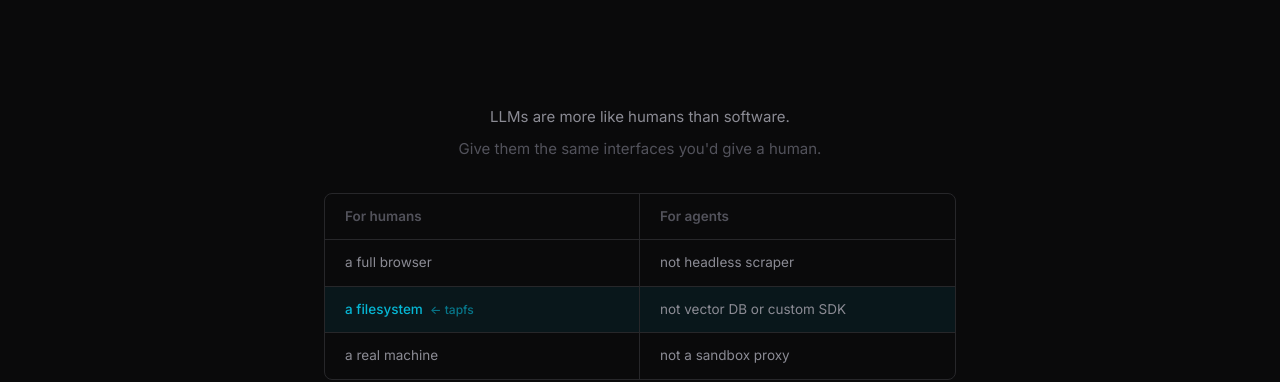
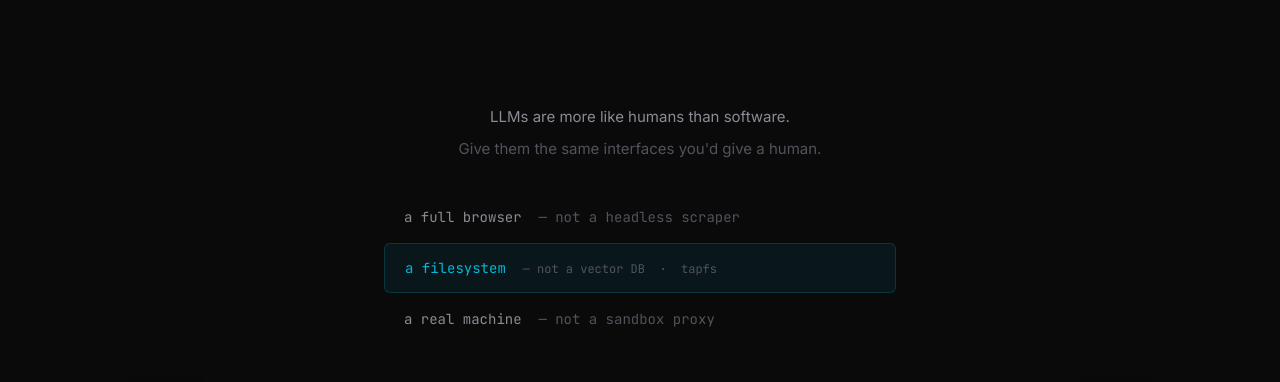
Before and after one commit to tapfs/tap, a plain HTML site: page site/index.html in a window 1280 px wide. Shown: the part 585-967 px from the top of the page. Drawn offline with Linux system fonts and the light colour scheme.

Commit message:
Simplify human-interfaces comparison section layout
Assisted-by: Claude:claude-sonnet-4-6

```diff
--- a/site/index.html
+++ b/site/index.html
@@ -485,18 +485,13 @@
 </div>
 
 <!-- ─── Human Interfaces ─────────────────────────────── -->
-<section style="padding: 48px 24px; max-width: 680px; margin: 0 auto;">
+<section style="padding: 48px 24px; max-width: 560px; margin: 0 auto;">
   <p style="text-align: center; font-size: 15px; color: var(--text-muted); margin-bottom: 8px;">LLMs are more like humans than software.</p>
   <p style="text-align: center; font-size: 15px; color: var(--text-dim); margin-bottom: 32px;">Give them the same interfaces you'd give a human.</p>
-  <div style="display: grid; grid-template-columns: 1fr 1fr; gap: 0; border: 1px solid var(--border); border-radius: 8px; overflow: hidden; font-size: 13.5px;">
-    <div style="padding: 12px 20px; background: var(--surface); color: var(--text-dim); font-weight: 600; border-bottom: 1px solid var(--border); border-right: 1px solid var(--border);">For humans</div>
-    <div style="padding: 12px 20px; background: var(--surface); color: var(--text-dim); font-weight: 600; border-bottom: 1px solid var(--border);">For agents</div>
-    <div style="padding: 12px 20px; color: var(--text-muted); border-bottom: 1px solid var(--border); border-right: 1px solid var(--border);">a full browser</div>
-    <div style="padding: 12px 20px; color: var(--text-muted); border-bottom: 1px solid var(--border);">not headless scraper</div>
-    <div style="padding: 12px 20px; background: color-mix(in srgb, var(--accent) 8%, transparent); color: var(--accent); border-bottom: 1px solid var(--border); border-right: 1px solid var(--border); font-weight: 500;">a filesystem &nbsp;<span style="opacity:0.6; font-size:12px;">← tapfs</span></div>
-    <div style="padding: 12px 20px; background: color-mix(in srgb, var(--accent) 8%, transparent); color: var(--text-muted); border-bottom: 1px solid var(--border);">not vector DB or custom SDK</div>
-    <div style="padding: 12px 20px; color: var(--text-muted); border-right: 1px solid var(--border);">a real machine</div>
-    <div style="padding: 12px 20px; color: var(--text-muted);">not a sandbox proxy</div>
+  <div style="display: flex; flex-direction: column; gap: 2px; font-size: 14px; font-family: 'JetBrains Mono', monospace;">
+    <div style="padding: 13px 20px; border-radius: 6px; color: var(--text-muted);">a full browser &nbsp;<span style="color: var(--text-dim);">— not a headless scraper</span></div>
+    <div style="padding: 13px 20px; border-radius: 6px; background: color-mix(in srgb, var(--accent) 8%, transparent); border: 1px solid color-mix(in srgb, var(--accent) 20%, transparent); color: var(--accent);">a filesystem &nbsp;<span style="color: var(--text-dim); font-size: 12px;">— not a vector DB &nbsp;·&nbsp; tapfs</span></div>
+    <div style="padding: 13px 20px; border-radius: 6px; color: var(--text-muted);">a real machine &nbsp;<span style="color: var(--text-dim);">— not a sandbox proxy</span></div>
   </div>
 </section>
 
```
